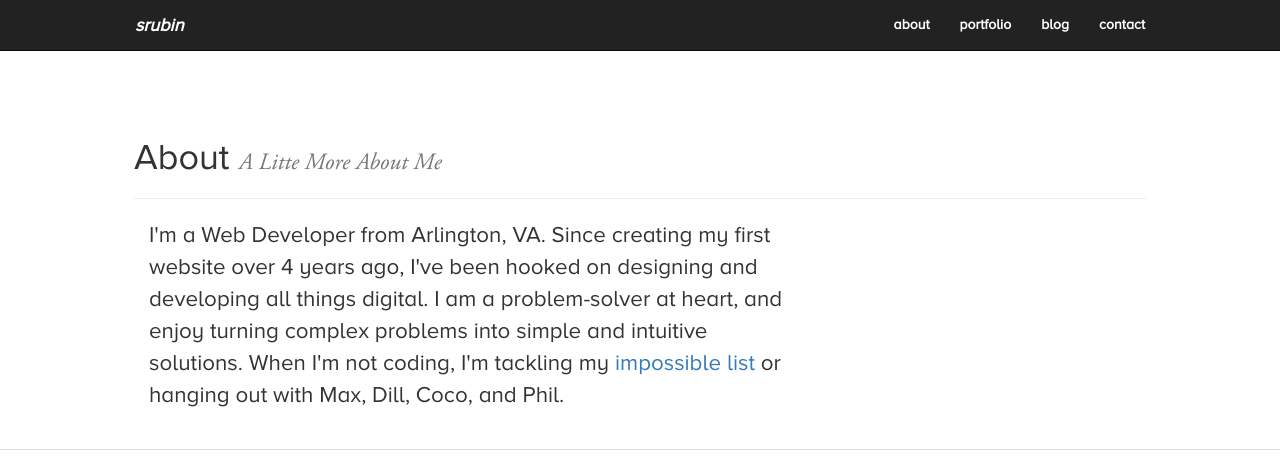
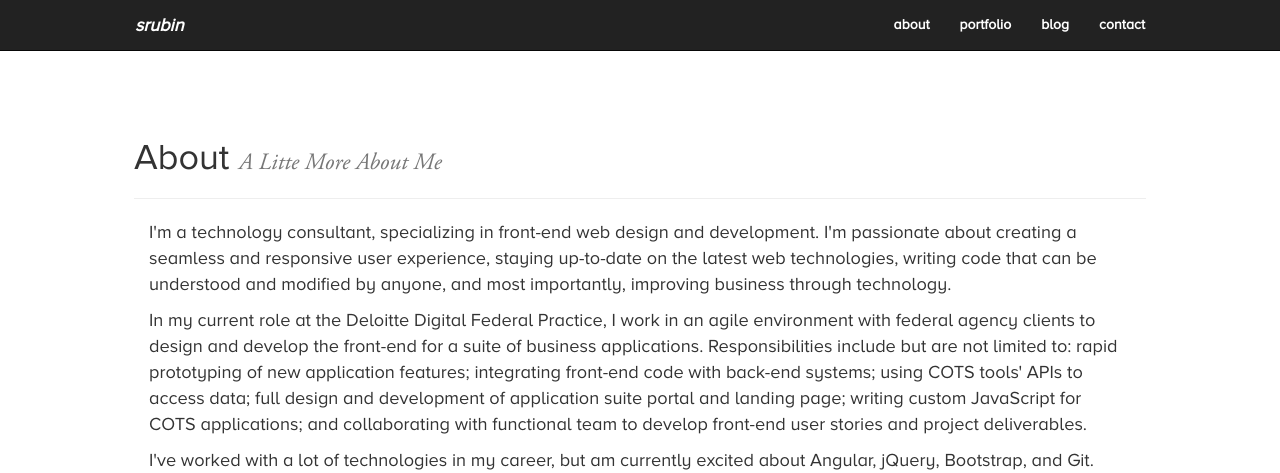
Before and after one commit to smrubin/smrubin.github.io, a Jekyll site: the page built from about.html, in a window 1280 px wide. Shown: the top 473 px of the page. Built offline with Jekyll 4.4.1, drawn with Linux system fonts in a browser that asks for light colours; nearby versions of some CDN libraries; some of the changed text lies outside the part shown.

Commit message:
Added about me section

```diff
--- a/about.html
+++ b/about.html
@@ -8,12 +8,14 @@ title: About
         <div class="page-header">
             <h1>About <small>A Litte More About Me</small></h1>
         </div>
-        <div class="container-fluid">
-            <div class="row">
-                <div class="col-sm-8">
-                    <p class="text-l">I'm a Web Developer from Arlington, VA. Since creating my first website over 4 years ago, I've been hooked on designing and developing all things digital. I am a problem-solver at heart, and enjoy turning complex problems into simple and intuitive solutions. When I'm not coding, I'm tackling my <a href="impossible-list.html">impossible list</a> or hanging out with Max, Dill, Coco, and Phil.</p>
-                </div>
-            </div>
+        <div class="container-fluid text-m">
+            <p>I'm a technology consultant, specializing in front-end web design and development. I'm passionate about creating a seamless and responsive user experience, staying up-to-date on the latest web technologies, writing code that can be understood and modified by anyone, and most importantly, improving business through technology.</p>
+
+            <p>In my current role at the Deloitte Digital Federal Practice, I work in an agile environment with federal agency clients to design and develop the front-end for a suite of business applications. Responsibilities include but are not limited to: rapid prototyping of new application features; integrating front-end code with back-end systems; using COTS tools' APIs to access data; full design and development of application suite portal and landing page; writing custom JavaScript for COTS applications; and collaborating with functional team to develop front-end user stories and project deliverables.</p>
+
+            <p>I've worked with a lot of technologies in my career, but am currently excited about Angular, jQuery, Bootstrap, and Git.</p>
+
+            <p>I graduated from the University of Virginia's School of Engineering and Applied Science in May 2014. I received a B.S. in Systems Engineering with High Honors, and a minor in business.</p>
         </div>
     </div>
 </section>
--- a/css/main.css
+++ b/css/main.css
@@ -391,6 +391,9 @@ footer .social-icons li {
 .text-l {
     font-size: 1.6em;
 }
+.text-m {
+    font-size: 1.3em;
+}
 .mar-bottom {
     margin-bottom: 2em;
 }
```
